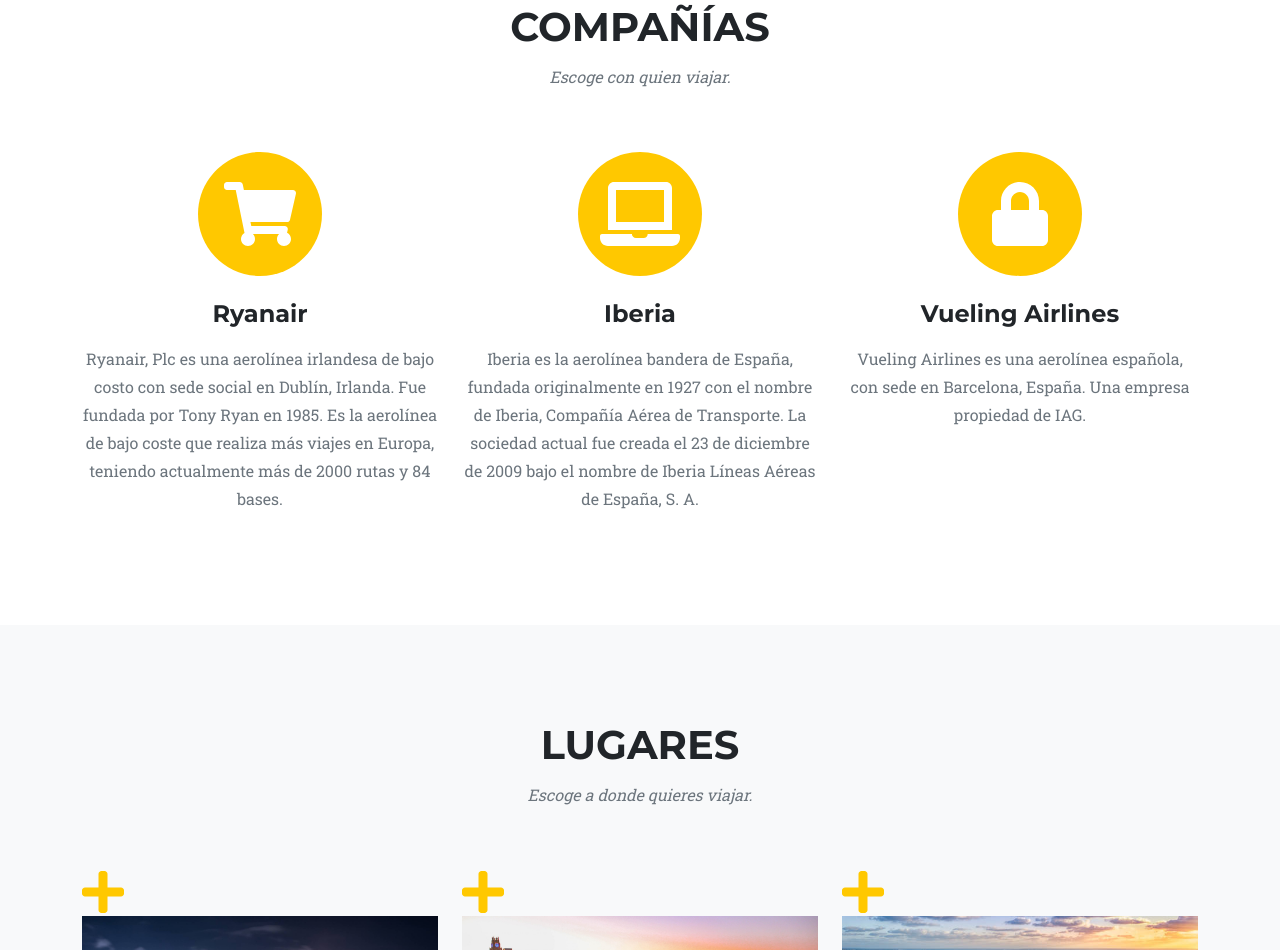
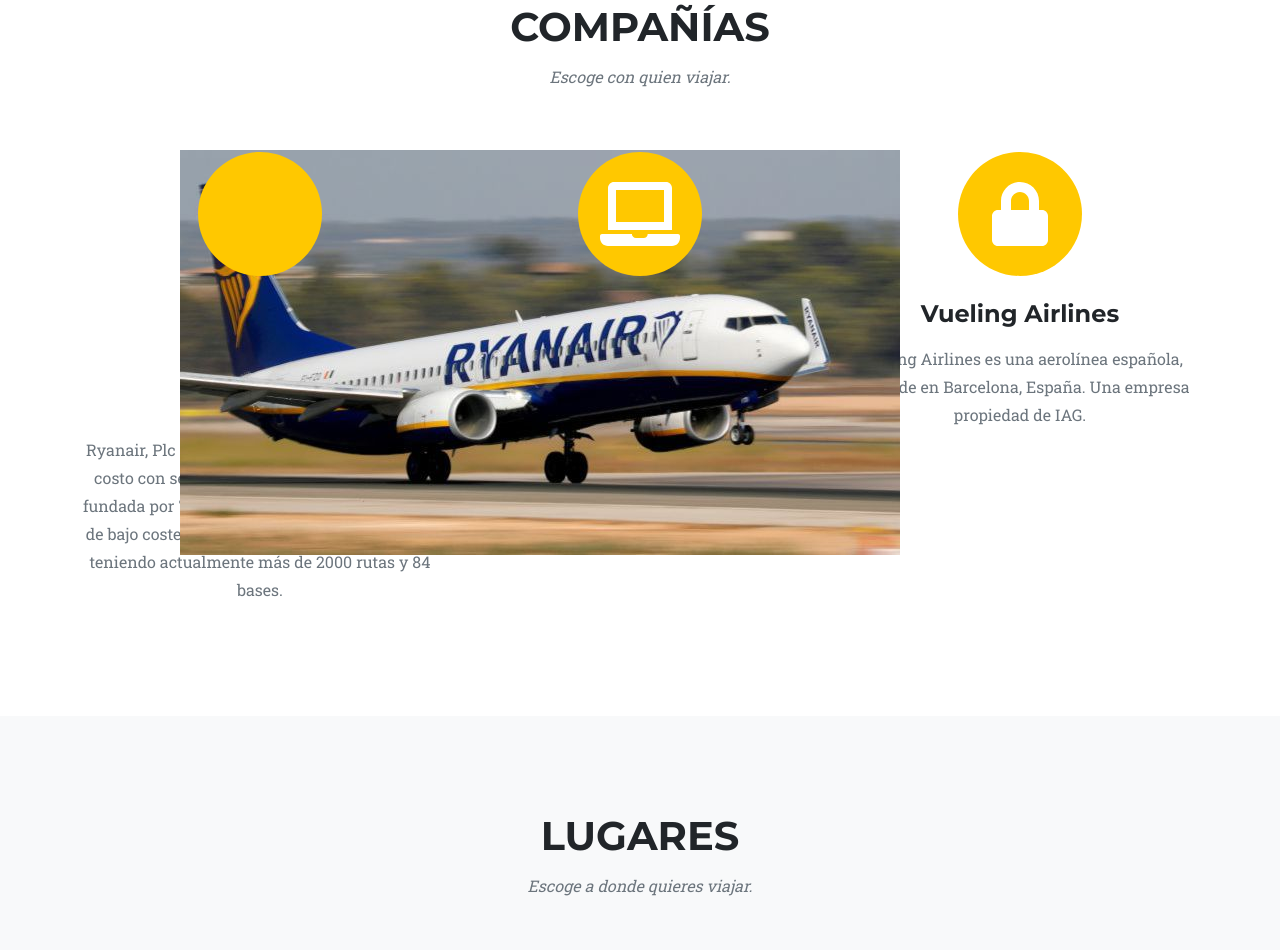
Before and after one commit to sarapedroviejo/P-gina-web-de-viajes, a plain HTML site: page index.html in a window 1280 px wide. Shown: the part 838-1788 px from the top of the page. Drawn offline with nearby package versions, Linux system fonts and the light colour scheme.

Commit message:
Update index.html

```diff
--- a/index.html
+++ b/index.html
@@ -54,7 +54,7 @@
                     <div class="col-md-4">
                         <span class="fa-stack fa-4x">
                             <i class="fas fa-circle fa-stack-2x text-primary"></i>
-                            <i class="fas fa-shopping-cart fa-stack-1x fa-inverse"></i>
+                            <img src="assets/img/ryanair.jpg" alt="..." />
                         </span>
                         <h4 class="my-3">Ryanair</h4>
                         <p class="text-muted">Ryanair, Plc es una aerolínea irlandesa de bajo costo con sede social en Dublín, Irlanda. Fue fundada por Tony Ryan en 1985. Es la aerolínea de bajo coste que realiza más viajes en Europa, teniendo actualmente más de 2000 rutas y 84 bases.</p>
```
